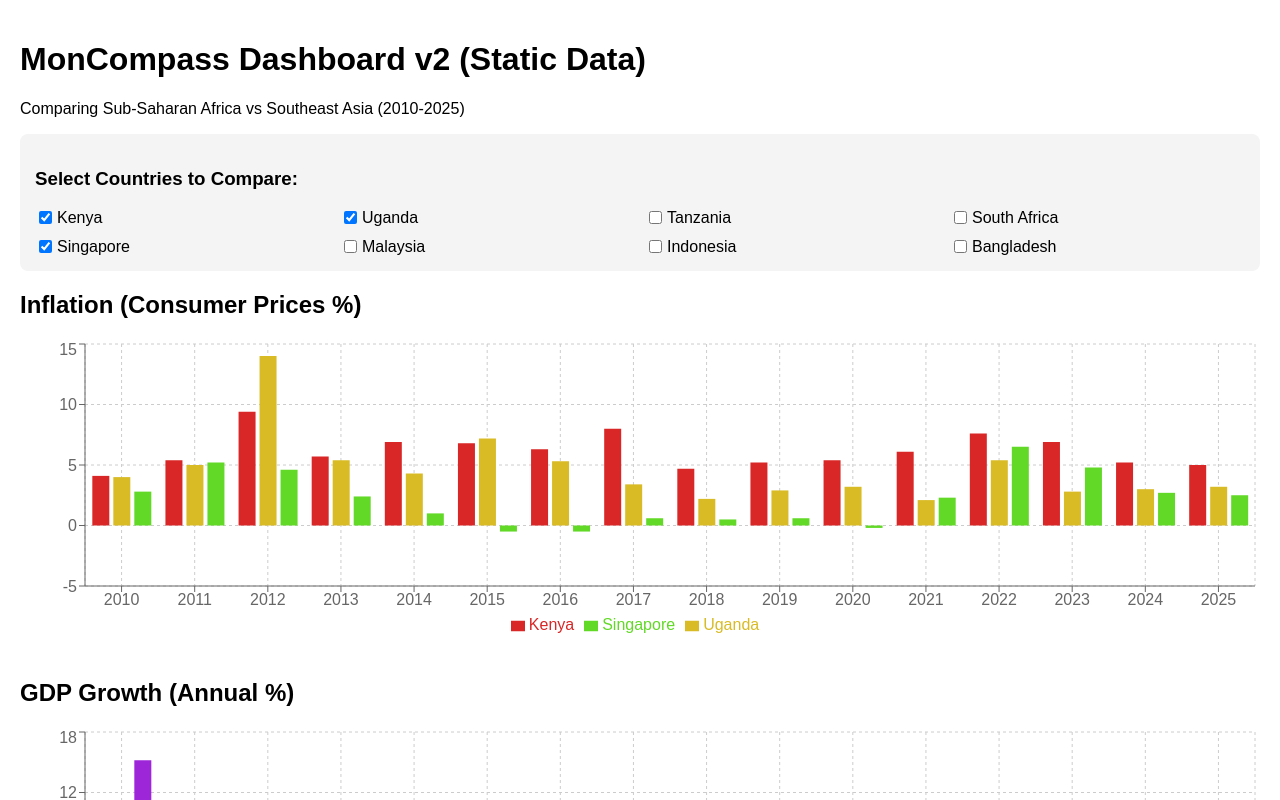
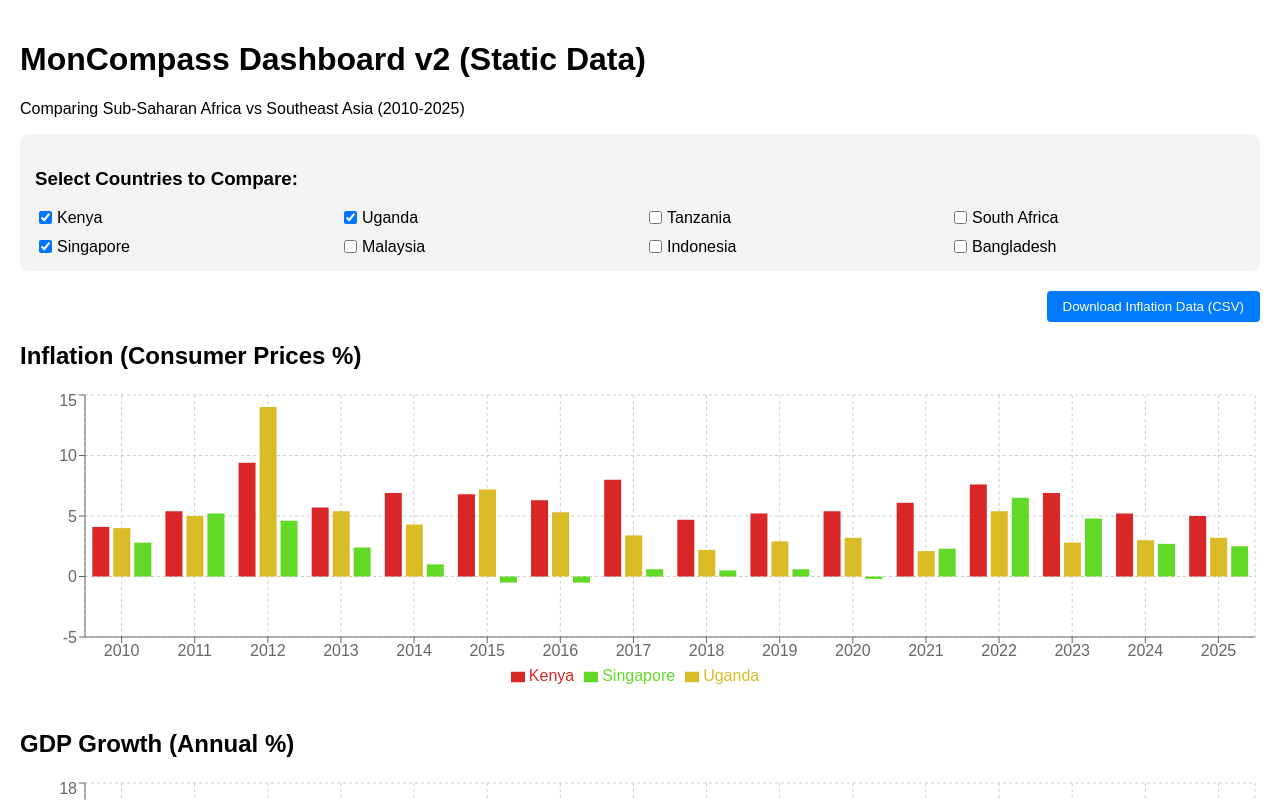
Before and after one commit to elohimgers-png/moncompass-dashboard, a React (Vite) app: page / in a window 1280 px wide. Shown: the top 800 px of the page. Built offline with nearby package versions, Linux system fonts and the light colour scheme.

Commit message:
Add CSV Download Button

```diff
--- a/src/App.jsx
+++ b/src/App.jsx
@@ -110,7 +110,30 @@ function App() {
       return newItem;
     });
   };
+  // Helper function to convert data to CSV
+  const downloadCSV = (data, filename) => {
+    if (!data.length) return;
 
+    // Extract headers (Year + Country Names)
+    const headers = ['year', ...allCountries.map(c => c.name)];
+
+    // Convert data to CSV string
+    const csvRows = [
+      headers.join(','),
+      ...data.map(row => headers.map(fieldName => JSON.stringify(row[fieldName] !== undefined ? row[fieldName] : '')).join(','))
+    ];
+
+    const csvString = csvRows.join('\n');
+    const blob = new Blob([csvString], { type: 'text/csv' });
+    const url = window.URL.createObjectURL(blob);
+    const link = document.createElement('a');
+    link.setAttribute('href', url);
+    link.setAttribute('download', filename);
+    link.style.visibility = 'hidden';
+    document.body.appendChild(link);
+    link.click();
+    document.body.removeChild(link);
+  };
   return (
     <div style={{ padding: '20px', fontFamily: 'Arial, sans-serif' }}>
       <h1>MonCompass Dashboard v2 (Static Data)</h1>
@@ -133,7 +156,11 @@ function App() {
           ))}
         </div>
       </div>
-
+      <div style={{ marginBottom: '20px', textAlign: 'right' }}>
+        <button onClick={() => downloadCSV(getFilteredData(staticData.inflation), 'inflation_data.csv')} style={{ padding: '8px 16px', cursor: 'pointer', background: '#007bff', color: 'white', border: 'none', borderRadius: '4px' }}>
+          Download Inflation Data (CSV)
+        </button>
+      </div>
       <h2>Inflation (Consumer Prices %)</h2>
       <div style={{ width: '100%', height: 300, marginBottom: '40px' }}>
         <ResponsiveContainer width="100%" height="100%">
```
